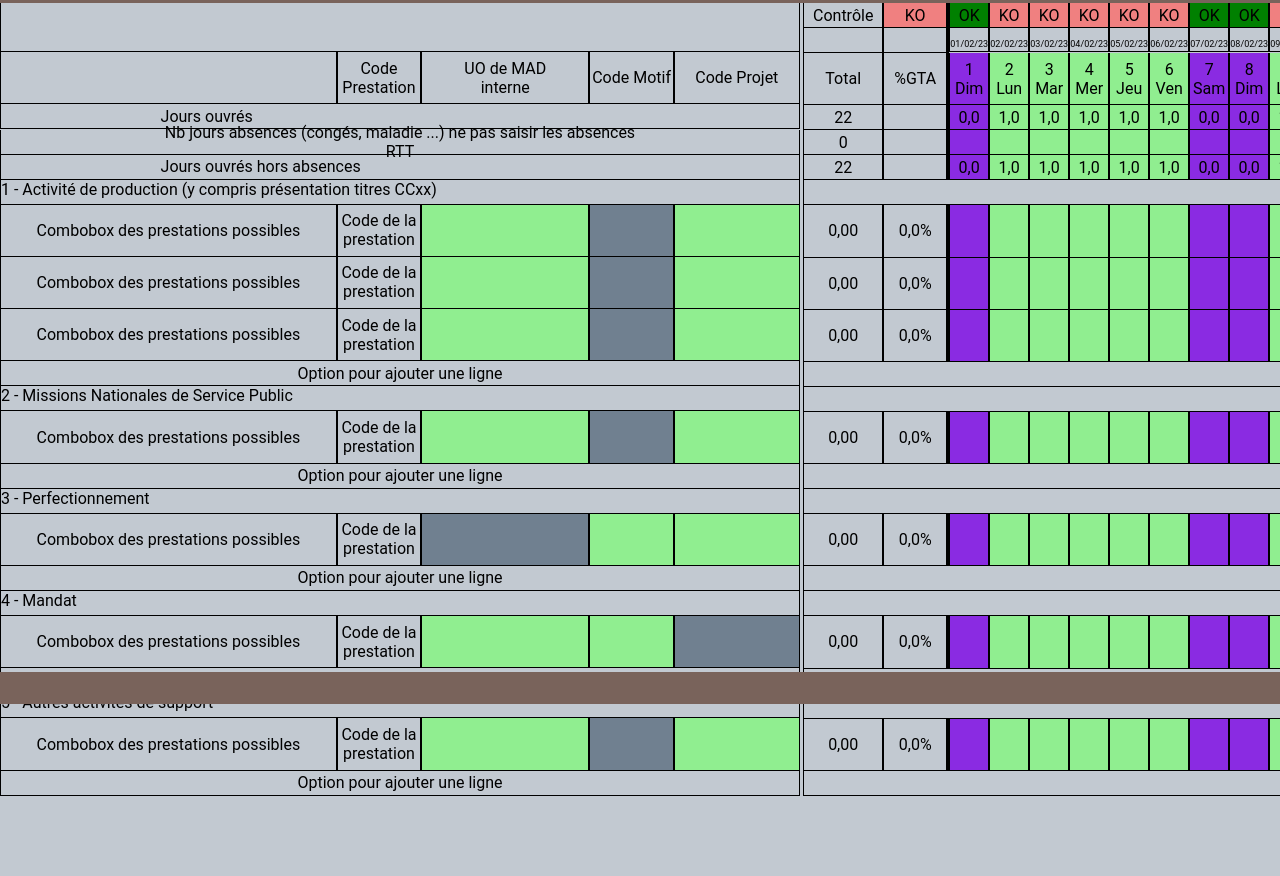
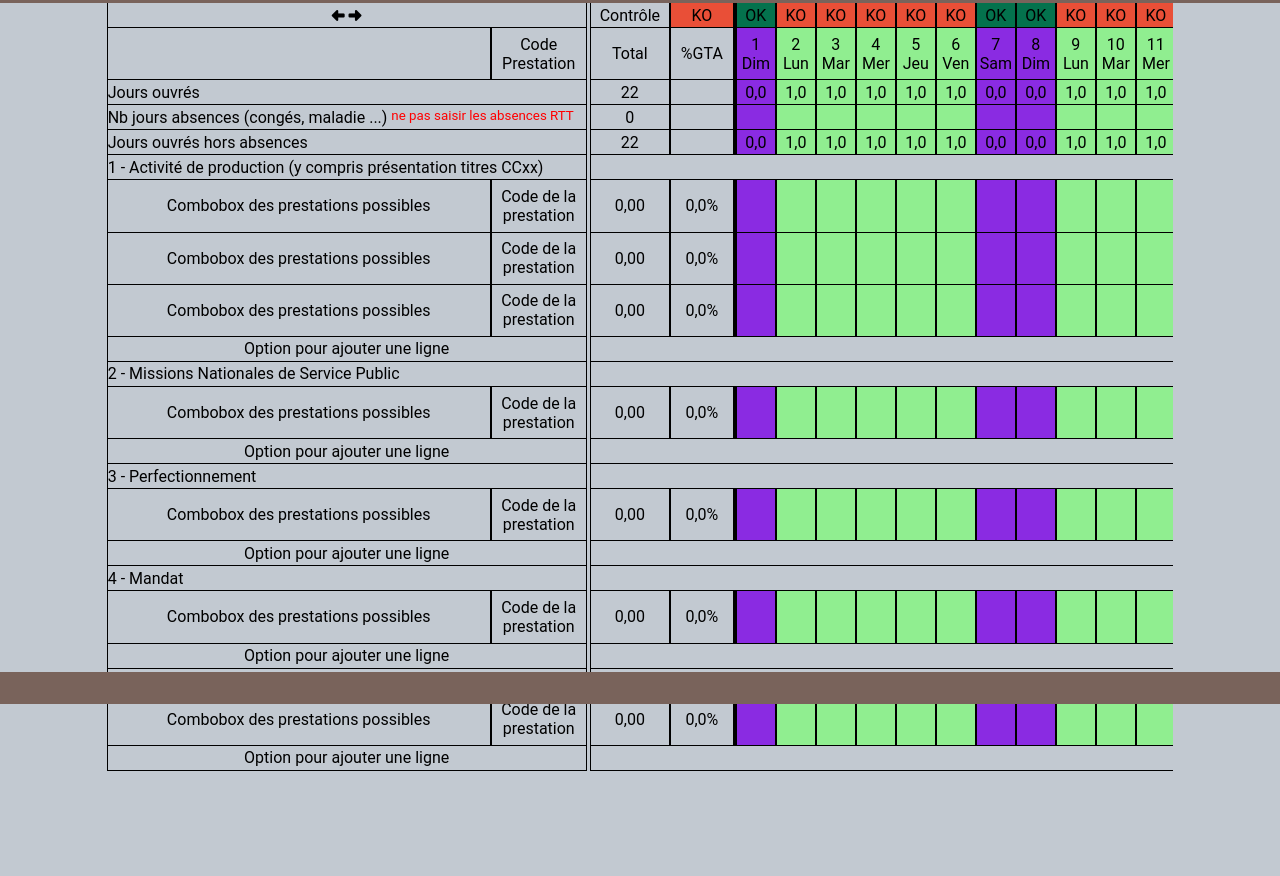
Before and after one commit to AFPA1701871/GTA, a PHP site: page /HTML/pointage.html in a window 1280 px wide. Shown: the part 96-972 px from the top of the page. After the commit the page ends 867 px from the top, so only its background shows below. Run offline with PHP 8.4, Linux system fonts and the light colour scheme.

Commit message:
présentation pointage.html ok

```diff
--- a/CSS/pointage.css
+++ b/CSS/pointage.css
@@ -1,14 +1,32 @@
-.grid-col2 {
+
+
+.grid-col2-extend {
     display: grid;
     grid-template-columns: 2fr 2fr;
 }
 
+.grid-col2-reduct {
+    display: grid;
+    grid-template-columns: minmax(30rem, 1fr) 3fr;
+}
+
+.grid-columns-span-2{
+    grid-column: 1/3;
+}
+
 .grid-presta {
     display: grid;
-    min-width: 100vh;
-    grid-template-columns: 4fr 1fr 2fr 1fr 1.5fr;
     text-align: center;
 }
+
+.grid-5-extend{
+    grid-template-columns: 4fr 1fr 2fr 1fr 1.5fr;
+}
+
+.grid-5-reduct{
+    grid-template-columns: 4fr 1fr;
+}
+
 
 .cellBottom {
     border-bottom: 0.1em solid black;
@@ -51,11 +69,11 @@
 }
 
 .cellOK {
-    background-color: green;
+    background-color: var(--inputCorrect);
 }
 
 .cellKO {
-    background-color: lightcoral;
+    background-color: var(--inputIncorrect);
 }
 
 .noWork {
@@ -66,5 +84,28 @@
     background-color: lightgreen;
 }
 .notApplicable {
-    background-color:slategray ;
+    background-color:var(--color6) ;
 }
+#info{
+    color: red;
+}
+
+.fa-expand::before{
+    content:"\f424";
+}
+.fa-contract::before{
+    content:"\f422";
+}
+
+.rotate-45{
+    transform: rotate(45deg);
+}
+
+.pointHead{
+    position: sticky;
+    top: 0em;
+}
+
+.bgc4{
+    background-color: var(--color4);
+}
--- a/HTML/pointage.html
+++ b/HTML/pointage.html
@@ -8,6 +8,7 @@
     <link rel="stylesheet" href="../CSS/root.css">
     <link rel="stylesheet" href="../CSS/style.css">
     <link rel="stylesheet" href="../CSS/grids.css">
+    <link rel="stylesheet" href="../CSS/icon.css">
     <link rel="stylesheet" href="../CSS/pointage.css">
     <title>GTA - Pointage</title>
 </head>
@@ -35,116 +36,50 @@
     <!------------------------------------------------------------------------>
     <main>
 
-        <div class="grid-col2">
+        <div class="cote"></div>
+        <div class="mainGrid grid-col2-reduct">
             <!--Séparation Prestations/Pointages => Zone Prestations -->
-            <div class="grid-presta tabCol">
-                <div class="grid-columns-span-5 grid-lineSimple cellRight">&nbsp;</div>
-                <div class="grid-columns-span-5 grid-lineSimple cellRight">&nbsp;</div>
+            <div class="grid-presta tabCol grid-5-reduct pointHead bgc4">
+                <div class="grid-columns-span-2 fullLine grid-lineSimple cellRight">
+                    <div></div>
+                    <div class="vMini">
+                        <div class="center" id="btnMasque">
+                            <i class="fas fa-expand rotate-45 center"></i>
+                        </div>
+                    </div>
+                    <div></div>
+                </div>
                 <div class="center grid-lineDoublegrid-lineSimple cellBottom cellTop"></div>
                 <div class="center grid-lineDouble cellBottom cellTop">Code Prestation</div>
-                <div class="center grid-lineDouble cellBottom cellTop">UO de MAD<br />
+                <div class="center grid-lineDouble cellBottom cellTop colCachable noDisplay">UO de MAD<br />
                     interne</div>
-                <div class="center grid-lineDouble cellBottom cellTop">Code Motif</div>
-                <div class="center grid-lineDouble cellBottom cellTop">Code Projet</div>
+                <div class="center grid-lineDouble cellBottom cellTop colCachable noDisplay">Code Motif</div>
+                <div class="center grid-lineDouble cellBottom cellTop colCachable noDisplay">Code Projet</div>
+
                 <!------------------>
                 <!------------------>
                 <!------------------>
-                <div class="grid-columns-span-5 center grid-lineSimple cellBottom">
-                    <div></div>
+
+                <div class="grid-columns-span-2 fullLine center grid-lineSimple cellBottom">
+                    <div class="noDisplay colCachable"></div>
                     <div class="triple">Jours ouvrés</div>
-                    <div></div>
+                    <div class="noDisplay colCachable"></div>
                 </div>
-                <div class="grid-columns-span-5 center grid-lineSimple cellBottom">
-                    <div></div>
-                    <div class="triple">Nb jours absences (congés, maladie ...) ne pas saisir les absences RTT</div>
-                    <div></div>
+                <div class="grid-columns-span-2 fullLine center grid-lineSimple cellBottom">
+                    <div class="noDisplay colCachable"></div>
+                    <div class="triple">Nb jours absences (congés, maladie ...)&nbsp;<small id="info">ne pas saisir les
+                            absences RTT</small></div>
+                    <div class="noDisplay colCachable"></div>
                 </div>
-                <div class="grid-columns-span-5 center grid-lineSimple cellBottom">
-                    <div></div>
+                <div class="grid-columns-span-2 fullLine center grid-lineSimple cellBottom">
+                    <div class="noDisplay colCachable"></div>
                     <div class="triple">Jours ouvrés hors absences</div>
-                    <div></div>
+                    <div class="noDisplay colCachable"></div>
                 </div>
-                <!--------------------------->
-                <!-- Prestations de type 1 -->
-                <!--------------------------->
-                <!-- Titre -->
-                <div class="grid-columns-span-5 grid-lineSimple cellBottom">1 - Activité de production (y compris présentation titres CCxx)</div>
-                    <!-- Ligne -->
-                <div class="center grid-lineDouble cellBottom">Combobox des prestations possibles</div>
-                <div class="center grid-lineDouble cellBottom">Code de la prestation</div>
-                <div class="center grid-lineDouble cellBottom work"></div>
-                <div class="center grid-lineDouble cellBottom notApplicable"></div>
-                <div class="center grid-lineDouble cellBottom work"></div>
-
-                <!-- Ligne -->
-                <div class="center grid-lineDouble cellBottom">Combobox des prestations possibles</div>
-                <div class="center grid-lineDouble cellBottom">Code de la prestation</div>
-                <div class="center grid-lineDouble cellBottom work"></div>
-                <div class="center grid-lineDouble cellBottom notApplicable"></div>
-                <div class="center grid-lineDouble cellBottom work"></div>
-
-                <!-- Ligne -->
-                <div class="center grid-lineDouble cellBottom">Combobox des prestations possibles</div>
-                <div class="center grid-lineDouble cellBottom">Code de la prestation</div>
-                <div class="center grid-lineDouble cellBottom work"></div>
-                <div class="center grid-lineDouble cellBottom notApplicable"></div>
-                <div class="center grid-lineDouble cellBottom work"></div>
-                <div class="grid-columns-span-5 center grid-lineSimple cellBottom">Option pour ajouter une ligne</div>
-
-                <!--------------------------->
-                <!-- Prestations de type 2 -->
-                <!--------------------------->
-                <!-- Titre -->
-                <div class="grid-columns-span-5 grid-lineSimple cellBottom">2 - Missions Nationales de Service Public
-                </div>
-                <!-- Ligne -->
-                <div class="center grid-lineDouble cellBottom">Combobox des prestations possibles</div>
-                <div class="center grid-lineDouble cellBottom">Code de la prestation</div>
-                <div class="center grid-lineDouble cellBottom work"></div>
-                <div class="center grid-lineDouble cellBottom notApplicable"></div>
-                <div class="center grid-lineDouble cellBottom work"></div>
-                <div class="grid-columns-span-5 center grid-lineSimple cellBottom">Option pour ajouter une ligne</div>
-
-                <!--------------------------->
-                <!-- Prestations de type 3 -->
-                <!--------------------------->
-                <!-- Titre -->
-                <div class="grid-columns-span-5 grid-lineSimple cellBottom">3 - Perfectionnement</div>
-                <!-- Ligne -->
-                <div class="center grid-lineDouble cellBottom">Combobox des prestations possibles</div>
-                <div class="center grid-lineDouble cellBottom">Code de la prestation</div>
-                <div class="center grid-lineDouble cellBottom notApplicable"></div>
-                <div class="center grid-lineDouble cellBottom work"></div>
-                <div class="center grid-lineDouble cellBottom work"></div>
-                <div class="grid-columns-span-5 center grid-lineSimple cellBottom">Option pour ajouter une ligne</div>
-                <!--------------------------->
-                <!-- Prestations de type 4 -->
-                <!--------------------------->
-                <!-- Titre -->
-                <div class="grid-columns-span-5 grid-lineSimple cellBottom">4 - Mandat</div>
-                <!-- Ligne -->
-                <div class="center grid-lineDouble cellBottom">Combobox des prestations possibles</div>
-                <div class="center grid-lineDouble cellBottom">Code de la prestation</div>
-                <div class="center grid-lineDouble cellBottom work"></div>
-                <div class="center grid-lineDouble cellBottom work"></div>
-                <div class="center grid-lineDouble cellBottom notApplicable"></div>
-                <div class="grid-columns-span-5 center grid-lineSimple cellBottom">Option pour ajouter une ligne</div>
-                <!--------------------------->
-                <!-- Prestations de type 5 -->
-                <!--------------------------->
-                <!-- Titre -->
-                <div class="grid-columns-span-5 grid-lineSimple cellBottom">5 - Autres activités de support</div>
-                <!-- Ligne -->
-                <div class="center grid-lineDouble cellBottom">Combobox des prestations possibles</div>
-                <div class="center grid-lineDouble cellBottom">Code de la prestation</div>
-                <div class="center grid-lineDouble cellBottom work"></div>
-                <div class="center grid-lineDouble cellBottom notApplicable"></div>
-                <div class="center grid-lineDouble cellBottom work"></div>
-                <div class="grid-columns-span-5 center grid-lineSimple cellBottom">Option pour ajouter une ligne</div>
             </div>
             <!--Séparation Prestations/Pointages => Zone Pointages -->
-            <div class="grid-pointage tabCol">
-                <div class="center grid-lineSimple cellBottom">Contrôle</div>
+            <div class="grid-pointage tabCol pointHead">
+                <div class="center grid-lineSimple cellBottom bgc4">Contrôle</div>
                 <div class="center cellKO grid-lineSimple cellBottom">KO</div>
                 <div class="grid-lineSimple cellBottom"></div>
                 <div class="center cellOK grid-lineSimple cellBottom">OK</div>
@@ -178,45 +113,11 @@
                 <div class="center cellOK grid-lineSimple cellBottom">OK</div>
                 <div class="center cellKO grid-lineSimple cellBottom">KO</div>
                 <div class="center cellKO grid-lineSimple cellBottom">KO</div>
-                <!-- Ligne 8 -->
-                <div class="cellBottom grid-lineSimple"></div>
-                <div class="cellBottom grid-lineSimple"></div>
-                <div class="cellBottom grid-lineSimple"></div>
-                <div class="center date grid-lineSimple cellBottom">01/02/23</div>
-                <div class="center date grid-lineSimple cellBottom">02/02/23</div>
-                <div class="center date grid-lineSimple cellBottom">03/02/23</div>
-                <div class="center date grid-lineSimple cellBottom">04/02/23</div>
-                <div class="center date grid-lineSimple cellBottom">05/02/23</div>
-                <div class="center date grid-lineSimple cellBottom">06/02/23</div>
-                <div class="center date grid-lineSimple cellBottom">07/02/23</div>
-                <div class="center date grid-lineSimple cellBottom">08/02/23</div>
-                <div class="center date grid-lineSimple cellBottom">09/02/23</div>
-                <div class="center date grid-lineSimple cellBottom">10/02/23</div>
-                <div class="center date grid-lineSimple cellBottom">11/02/23</div>
-                <div class="center date grid-lineSimple cellBottom">12/02/23</div>
-                <div class="center date grid-lineSimple cellBottom">13/02/23</div>
-                <div class="center date grid-lineSimple cellBottom">14/02/23</div>
-                <div class="center date grid-lineSimple cellBottom">15/02/23</div>
-                <div class="center date grid-lineSimple cellBottom">16/02/23</div>
-                <div class="center date grid-lineSimple cellBottom">17/02/23</div>
-                <div class="center date grid-lineSimple cellBottom">18/02/23</div>
-                <div class="center date grid-lineSimple cellBottom">19/02/23</div>
-                <div class="center date grid-lineSimple cellBottom">20/02/23</div>
-                <div class="center date grid-lineSimple cellBottom">21/02/23</div>
-                <div class="center date grid-lineSimple cellBottom">22/02/23</div>
-                <div class="center date grid-lineSimple cellBottom">23/02/23</div>
-                <div class="center date grid-lineSimple cellBottom">24/02/23</div>
-                <div class="center date grid-lineSimple cellBottom">25/02/23</div>
-                <div class="center date grid-lineSimple cellBottom">26/02/23</div>
-                <div class="center date grid-lineSimple cellBottom">27/02/23</div>
-                <div class="center date grid-lineSimple cellBottom">28/02/23</div>
-                <div class="center date grid-lineSimple cellBottom">29/02/23</div>
-                <div class="center date grid-lineSimple cellBottom">30/02/23</div>
-                <div class="center date grid-lineSimple cellBottom">31/02/23</div>
+
                 <!-- Lignes 9 et 10 -->
-                <div class="cellBottom center grid-lineDouble">Total</div>
-                <div class="cellBottom center grid-lineDouble">%GTA</div>
-                <div class="cellBottom grid-lineDouble"></div>
+                <div class="cellBottom center grid-lineDouble bgc4">Total</div>
+                <div class="cellBottom center grid-lineDouble bgc4">%GTA</div>
+                <div class="cellBottom grid-lineDouble bgc4"></div>
                 <div class="center grid-lineDouble cellBottom noWork">1<br />Dim</div>
                 <div class="center grid-lineDouble cellBottom work">2<br />Lun</div>
                 <div class="center grid-lineDouble cellBottom work">3<br />Mar</div>
@@ -249,9 +150,9 @@
                 <div class="center grid-lineDouble cellBottom work">30<br />Lun</div>
                 <div class="center grid-lineDouble cellBottom work">31<br />Mar</div>
                 <!-- Ligne 11 -->
-                <div class="cellBottom center grid-lineSimple">22</div>
-                <div class="cellBottom grid-lineSimple"></div>
-                <div class="cellBottom grid-lineSimple"></div>
+                <div class="cellBottom center grid-lineSimple bgc4">22</div>
+                <div class="cellBottom grid-lineSimple bgc4"></div>
+                <div class="cellBottom grid-lineSimple bgc4"></div>
                 <div class="cellBottom center noWork grid-lineSimple">0,0</div>
                 <div class="cellBottom center work grid-lineSimple">1,0</div>
                 <div class="cellBottom center work grid-lineSimple">1,0</div>
@@ -284,9 +185,9 @@
                 <div class="cellBottom center work grid-lineSimple">1,0</div>
                 <div class="cellBottom center work grid-lineSimple">1,0</div>
                 <!-- Ligne 12 -->
-                <div class="cellBottom center grid-lineSimple">0</div>
-                <div class="cellBottom grid-lineSimple"></div>
-                <div class="cellBottom grid-lineSimple"></div>
+                <div class="cellBottom center grid-lineSimple bgc4">0</div>
+                <div class="cellBottom grid-lineSimple bgc4"></div>
+                <div class="cellBottom grid-lineSimple bgc4"></div>
                 <div class="cellBottom center noWork grid-lineSimple"></div>
                 <div class="cellBottom center work grid-lineSimple"></div>
                 <div class="cellBottom center work grid-lineSimple"></div>
@@ -319,9 +220,9 @@
                 <div class="cellBottom center work grid-lineSimple"></div>
                 <div class="cellBottom center work grid-lineSimple"></div>
                 <!-- Ligne 13 -->
-                <div class="cellBottom center grid-lineSimple">22</div>
-                <div class="cellBottom grid-lineSimple"></div>
-                <div class="cellBottom grid-lineSimple"></div>
+                <div class="cellBottom center grid-lineSimple bgc4">22</div>
+                <div class="cellBottom grid-lineSimple bgc4"></div>
+                <div class="cellBottom grid-lineSimple bgc4"></div>
                 <div class="cellBottom center noWork grid-lineSimple">0,0</div>
                 <div class="cellBottom center work grid-lineSimple">1,0</div>
                 <div class="cellBottom center work grid-lineSimple">1,0</div>
@@ -353,7 +254,97 @@
                 <div class="cellBottom center noWork grid-lineSimple">0,0</div>
                 <div class="cellBottom center work grid-lineSimple">1,0</div>
                 <div class="cellBottom center work grid-lineSimple">1,0</div>
+            </div>
+            <div class="grid-presta tabCol grid-5-reduct pointMove">
 
+                <!--------------------------->
+                <!-- Prestations de type 1 -->
+                <!--------------------------->
+                <!-- Titre -->
+                <div class="center grid-columns-span-2 fullLine grid-lineSimple cellBottom left">1 - Activité de
+                    production (y compris présentation titres CCxx)</div>
+                <!-- Ligne -->
+                <div class="center grid-lineDouble cellBottom">Combobox des prestations possibles</div>
+                <div class="center grid-lineDouble cellBottom">Code de la prestation</div>
+                <div class="center grid-lineDouble cellBottom colCachable work noDisplay"></div>
+                <div class="center grid-lineDouble cellBottom colCachable notApplicable noDisplay"></div>
+                <div class="center grid-lineDouble cellBottom colCachable work noDisplay"></div>
+
+                <!-- Ligne -->
+                <div class="center grid-lineDouble cellBottom">Combobox des prestations possibles</div>
+                <div class="center grid-lineDouble cellBottom">Code de la prestation</div>
+                <div class="center grid-lineDouble cellBottom colCachable work noDisplay"></div>
+                <div class="center grid-lineDouble cellBottom colCachable notApplicable noDisplay"></div>
+                <div class="center grid-lineDouble cellBottom colCachable work noDisplay"></div>
+
+                <!-- Ligne -->
+                <div class="center grid-lineDouble cellBottom">Combobox des prestations possibles</div>
+                <div class="center grid-lineDouble cellBottom">Code de la prestation</div>
+                <div class="center grid-lineDouble cellBottom colCachable work noDisplay"></div>
+                <div class="center grid-lineDouble cellBottom colCachable notApplicable noDisplay"></div>
+                <div class="center grid-lineDouble cellBottom colCachable work noDisplay"></div>
+                <div class="grid-columns-span-2 fullLine center grid-lineSimple cellBottom">Option pour ajouter une
+                    ligne</div>
+
+                <!--------------------------->
+                <!-- Prestations de type 2 -->
+                <!--------------------------->
+                <!-- Titre -->
+                <div class="center grid-columns-span-2 fullLine grid-lineSimple cellBottom left">2 - Missions Nationales
+                    de Service Public
+                </div>
+                <!-- Ligne -->
+                <div class="center grid-lineDouble cellBottom">Combobox des prestations possibles</div>
+                <div class="center grid-lineDouble cellBottom">Code de la prestation</div>
+                <div class="center grid-lineDouble cellBottom colCachable work noDisplay"></div>
+                <div class="center grid-lineDouble cellBottom colCachable notApplicable noDisplay"></div>
+                <div class="center grid-lineDouble cellBottom colCachable work noDisplay"></div>
+                <div class="grid-columns-span-2 fullLine center grid-lineSimple cellBottom">Option pour ajouter une
+                    ligne</div>
+
+                <!--------------------------->
+                <!-- Prestations de type 3 -->
+                <!--------------------------->
+                <!-- Titre -->
+                <div class="center grid-columns-span-2 fullLine grid-lineSimple cellBottom left">3 - Perfectionnement
+                </div>
+                <!-- Ligne -->
+                <div class="center grid-lineDouble cellBottom">Combobox des prestations possibles</div>
+                <div class="center grid-lineDouble cellBottom">Code de la prestation</div>
+                <div class="center grid-lineDouble cellBottom colCachable notApplicable noDisplay"></div>
+                <div class="center grid-lineDouble cellBottom colCachable work noDisplay"></div>
+                <div class="center grid-lineDouble cellBottom colCachable work noDisplay"></div>
+                <div class="grid-columns-span-2 fullLine center grid-lineSimple cellBottom">Option pour ajouter une
+                    ligne</div>
+                <!--------------------------->
+                <!-- Prestations de type 4 -->
+                <!--------------------------->
+                <!-- Titre -->
+                <div class="center grid-columns-span-2 fullLine grid-lineSimple cellBottom left">4 - Mandat</div>
+                <!-- Ligne -->
+                <div class="center grid-lineDouble cellBottom">Combobox des prestations possibles</div>
+                <div class="center grid-lineDouble cellBottom">Code de la prestation</div>
+                <div class="center grid-lineDouble cellBottom colCachable work noDisplay"></div>
+                <div class="center grid-lineDouble cellBottom colCachable work noDisplay"></div>
+                <div class="center grid-lineDouble cellBottom colCachable notApplicable noDisplay"></div>
+                <div class="grid-columns-span-2 fullLine center grid-lineSimple cellBottom">Option pour ajouter une
+                    ligne</div>
+                <!--------------------------->
+                <!-- Prestations de type 5 -->
+                <!--------------------------->
+                <!-- Titre -->
+                <div class="center grid-columns-span-2 fullLine grid-lineSimple cellBottom left">5 - Autres activités de
+                    support</div>
+                <!-- Ligne -->
+                <div class="center grid-lineDouble cellBottom">Combobox des prestations possibles</div>
+                <div class="center grid-lineDouble cellBottom">Code de la prestation</div>
+                <div class="center grid-lineDouble cellBottom colCachable work noDisplay"></div>
+                <div class="center grid-lineDouble cellBottom colCachable notApplicable noDisplay"></div>
+                <div class="center grid-lineDouble cellBottom colCachable work noDisplay"></div>
+                <div class="grid-columns-span-2 fullLine center grid-lineSimple cellBottom">Option pour ajouter une
+                    ligne</div>
+            </div>
+            <div class="grid-pointage tabCol pointMove">
                 <div class="grid-columns-span-34 grid-lineSimple cellBottom">&nbsp;</div>
 
                 <div class="cellBottom center grid-lineDouble">0,00</div>
@@ -611,6 +602,7 @@
                 <div class="grid-columns-span-34 grid-lineSimple cellBottom">&nbsp;</div>
             </div>
         </div>
+        <div class="cote"></div>
     </main>
     <!------------------------------------------------------------------------>
     <!--------------------------------Footer---------------------------------->
```
Also changed, not shown: JS/pointage.js (+40 -8 lines).
